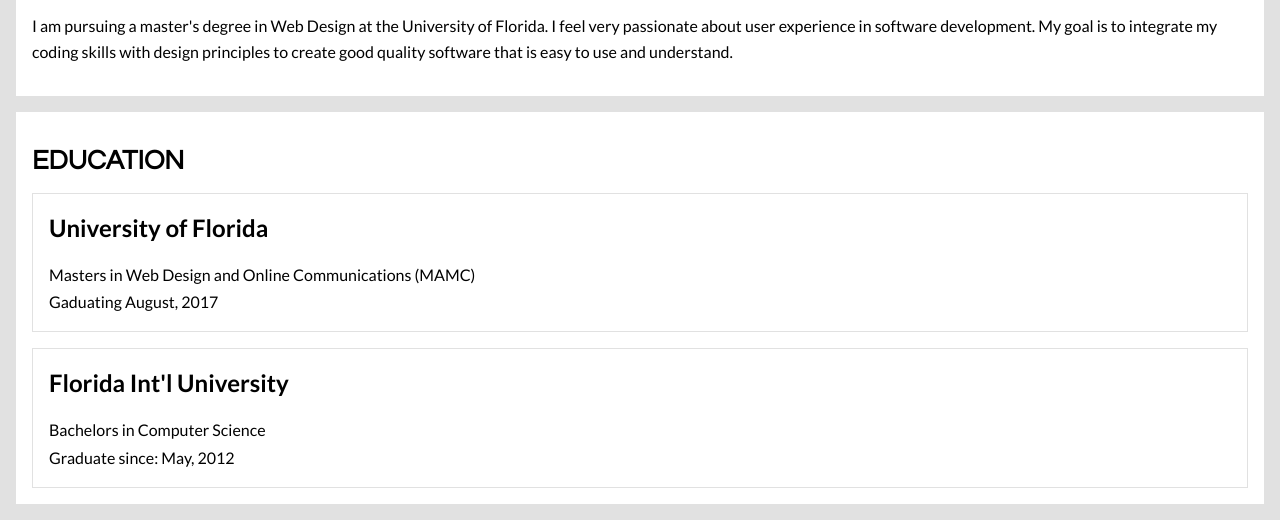
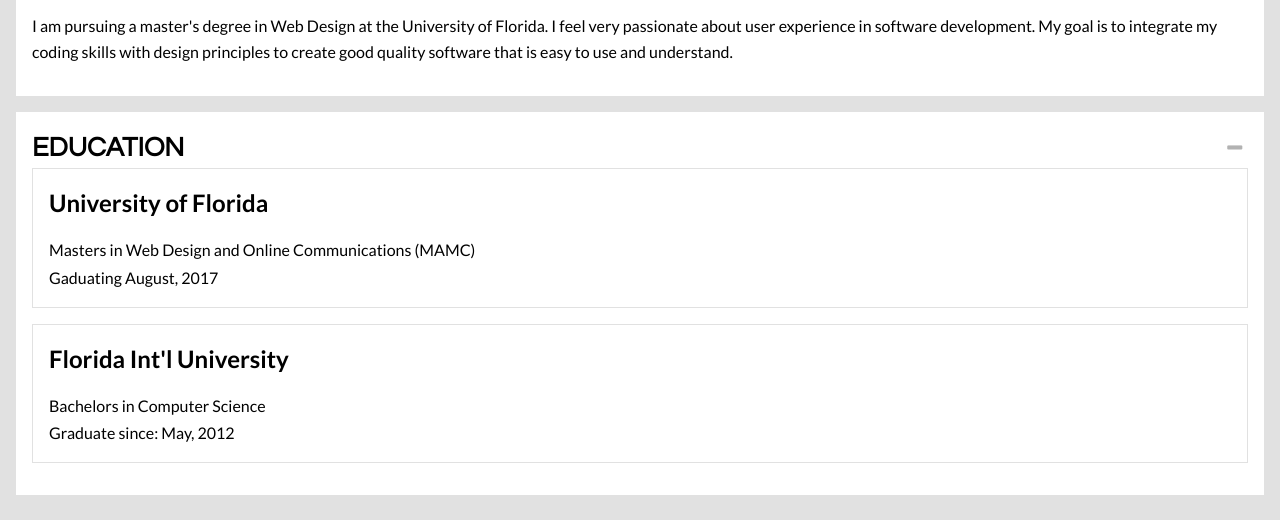
Before and after one commit to claulg2701/project_resume_deleon_claudia, a plain HTML site: page index.html in a window 1280 px wide. Shown: the part 1468-1988 px from the top of the page. Drawn offline with Linux system fonts and the light colour scheme.

Commit message:
add close button for education section

```diff
--- a/css/main.css
+++ b/css/main.css
@@ -18,7 +18,8 @@ main {
     margin: 1em;
 }
 
-.topbar::after {
+.topbar::after,
+.bar {
     content: "";
     display: block;
     clear: both;
@@ -30,13 +31,19 @@ main {
     color: #8e8a8a;
 }
 
-.topbar button {
+.bar h1 {
+    display: inline;
+    line-height: 40px;
+    color: black;
+}
+
+button {
     position: relative;
     float: right;
     font-size: 1.2em;
     padding: 0.5em 0.3em;
     border: none;
-    background-color: #ffffff;
+    background-color: rgba(255, 255, 255, 0);
     color: #b2b2b2;
 }
 
--- a/index.html
+++ b/index.html
@@ -36,7 +36,13 @@
     </section>
     <main>
       <section class="education">
+        <div class="bar">
             <h1>Education</h1>
+            <button type="button" name="button" id="close">
+              <i class="fa fa-minus" aria-hidden="true"></i>
+            </button>
+        </div>
+        <div class="articles">
           <article class="school">
             <h2>University of Florida</h2>
             <p>
@@ -51,6 +57,7 @@
               Graduate since: <time datetime="2012-06-10">May, 2012</time>
             </p>
           </article>
+        </div>
       </section>
     </main>
     <script src="bower_components/jquery/dist/jquery.min.js"></script>
```
Lines whose indentation alone changed are shown as unchanged.
